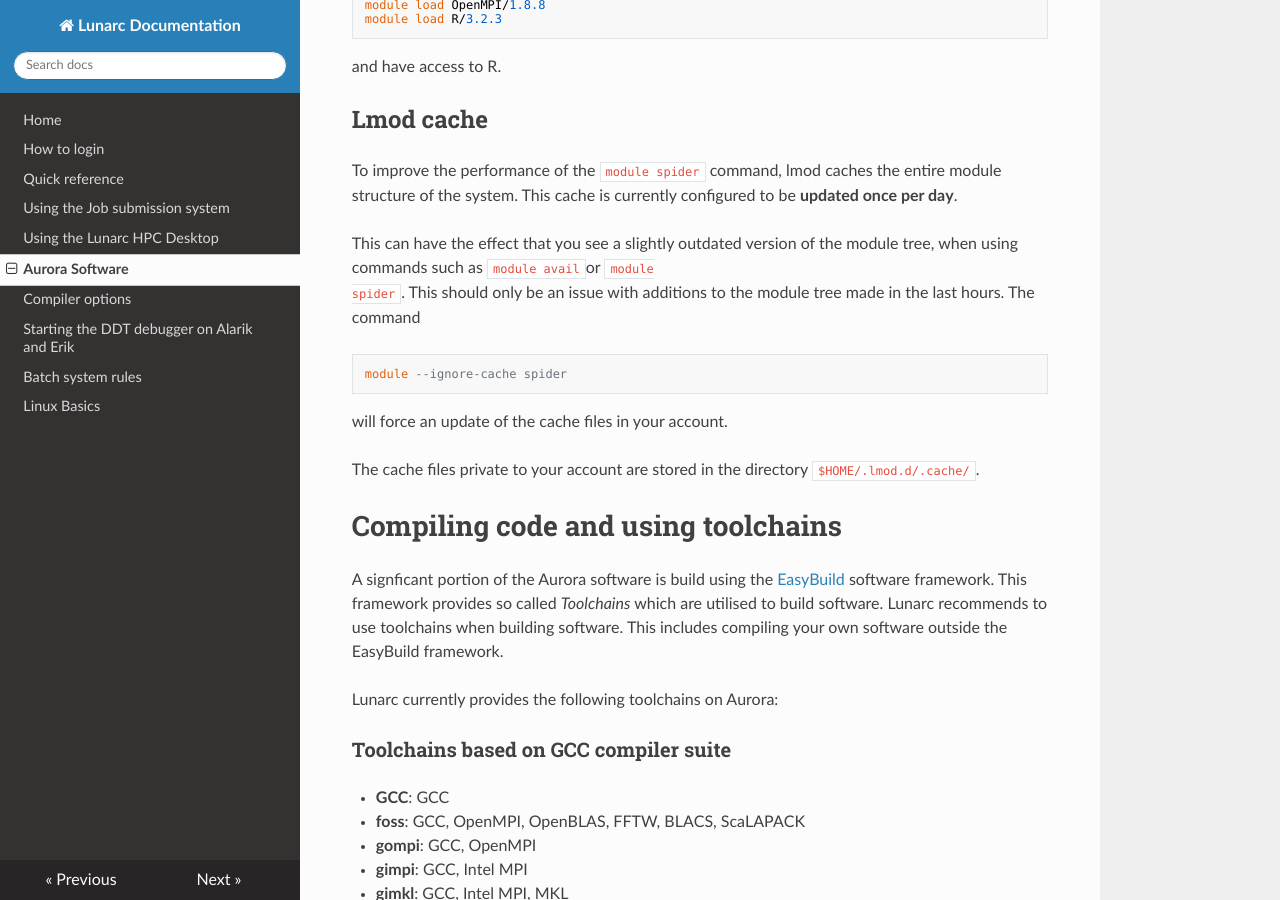
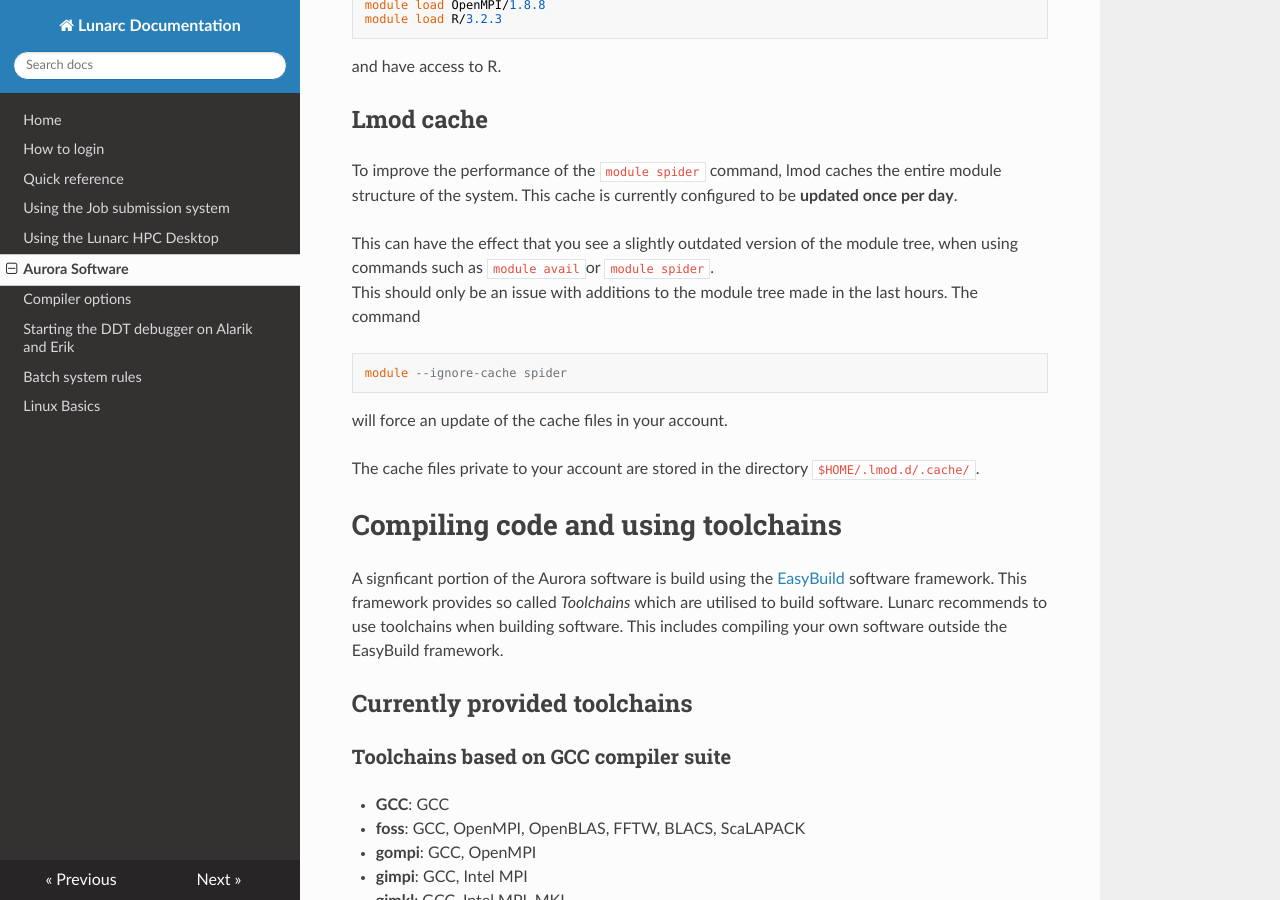
Before and after one commit to lunarc/lunarc_docs, an MkDocs documentation site: the page built from docs/aurora_modules.md, in a window 1280 px wide and 900 px high, scrolled down 5298 px. Built offline with MkDocs 1.6.1, drawn with Linux system fonts in a browser that asks for light colours; nearby versions of some CDN libraries; old or Windows-style settings are respelled for this version of MkDocs.

Commit message:
Update aurora_modules.md

````diff
--- a/docs/aurora_modules.md
+++ b/docs/aurora_modules.md
@@ -252,8 +252,8 @@ the entire module structure of the system.  This cache is currently
 configured to be **updated once per day**.
 
 This can have the effect that you see a slightly outdated version of the
-module tree, when using commands such as `module avail`or `module
-spider`.  This should only be an issue with
+module tree, when using commands such as `module avail`or `module spider`.
+This should only be an issue with
 additions to the module tree made in the last hours. The command
 ```
 module --ignore-cache spider
@@ -267,7 +267,7 @@ The cache files private to your account are stored in the directory
 
 A signficant portion of the Aurora software is build using the [EasyBuild](http://hpcugent.github.io/easybuild/) software framework.  This framework provides so called *Toolchains* which are utilised to build software.  Lunarc recommends to use toolchains when building software.  This includes compiling your own software outside the EasyBuild framework.
 
-Lunarc currently provides the following toolchains on Aurora:
+##Currently provided toolchains
 
 ### Toolchains based on GCC compiler suite
 
````
